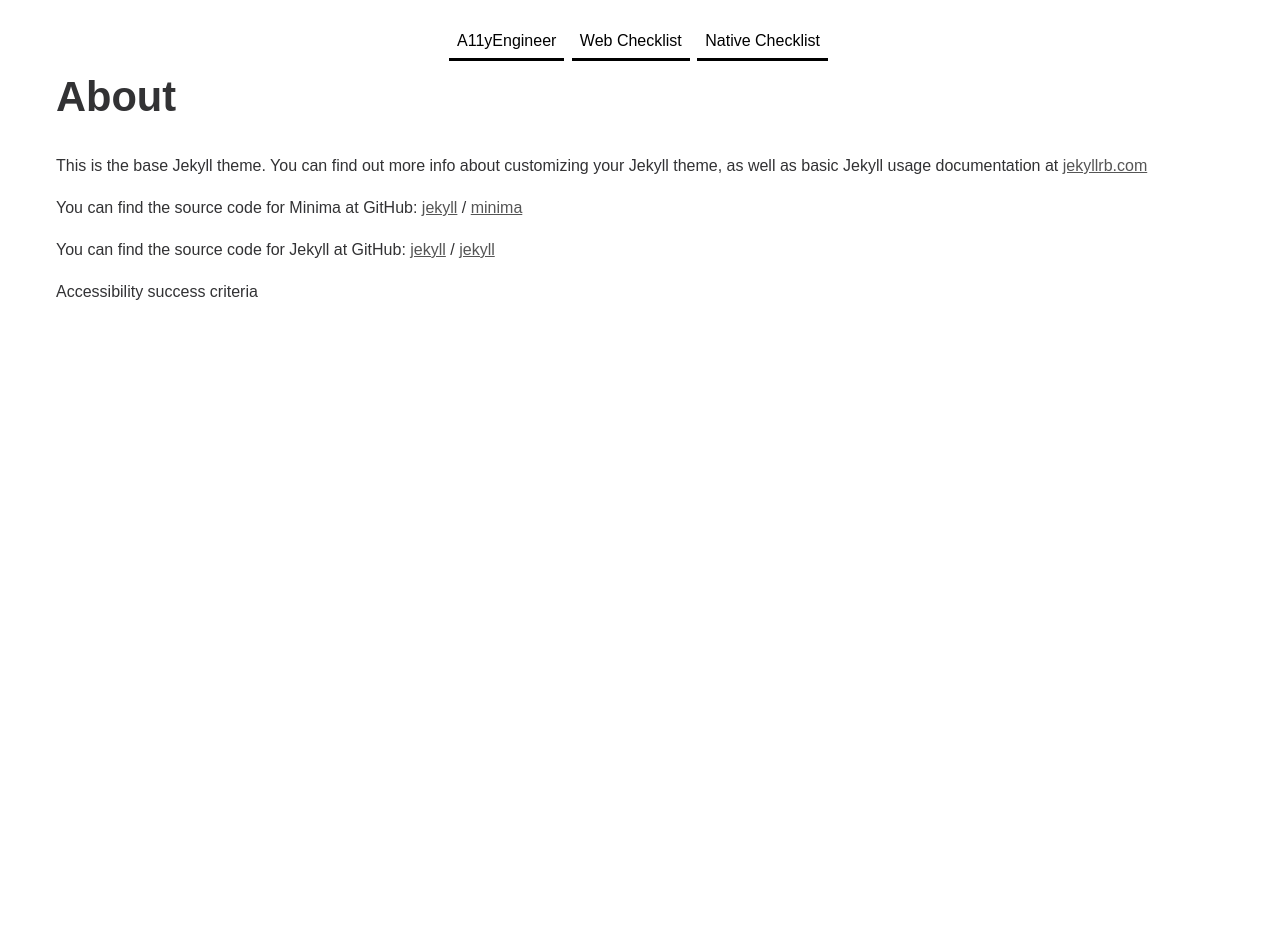
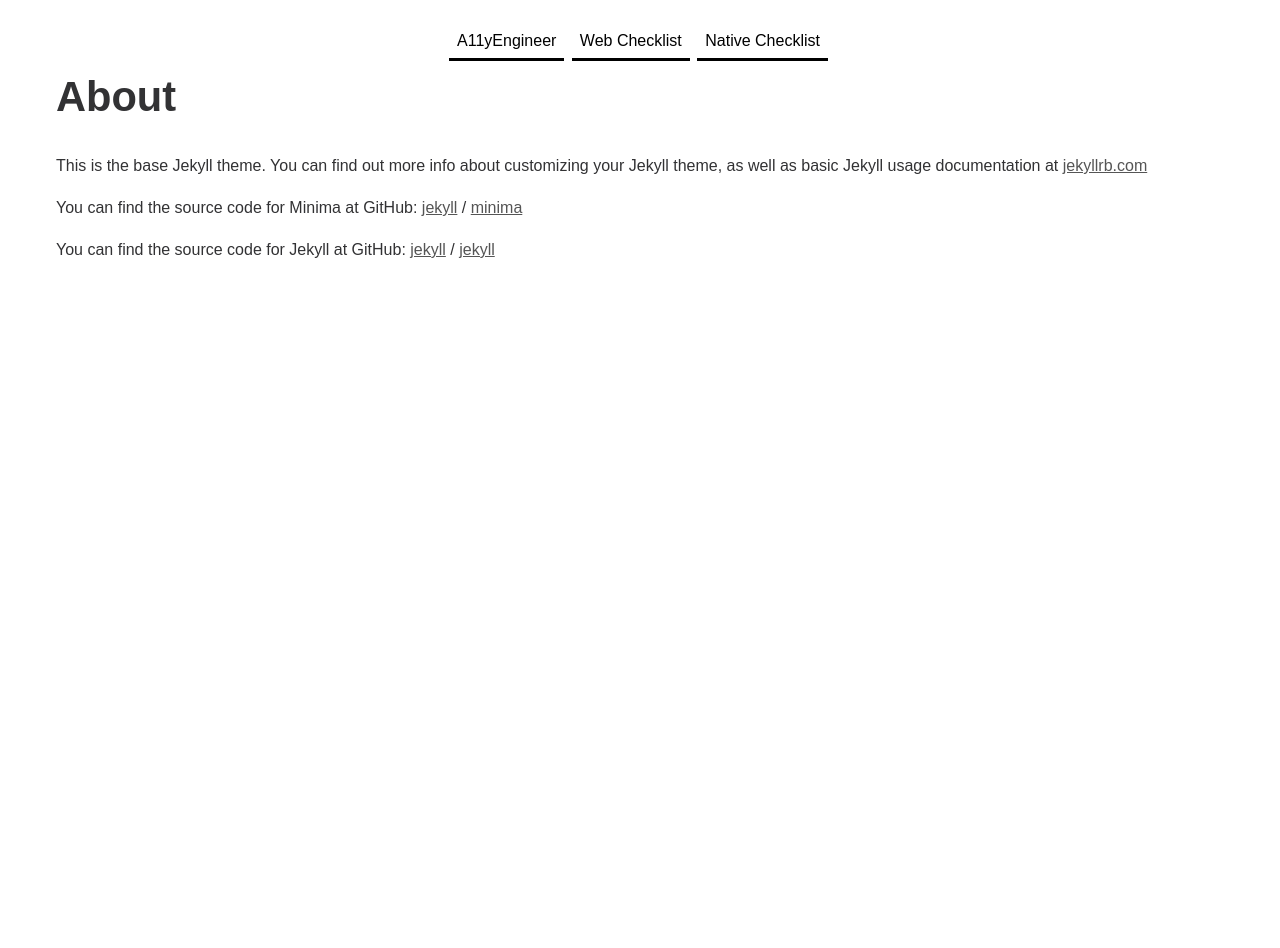
Before and after one commit to charlietriplett/OpenA11yEngineer, a Jekyll site: the page built from about.markdown, in a window 1280 px wide. Built offline with Jekyll 4.4.1, drawn with Linux system fonts in a browser that asks for light colours.

Commit message:
Commenting out footer for the moment

```diff
--- a/_includes/footer.html
+++ b/_includes/footer.html
@@ -1,8 +1,27 @@
-<footer class="container" id="site-footer">
+<!--<footer class="container" id="site-footer">-->
+  <!--<ul>-->
+    <!--<li>-->
+      <!--{%- if site.author -%}-->
+        <!--{{ site.author | escape }}-->
+      <!--{%- else -%}-->
+        <!--{{ site.title | escape }}-->
+      <!--{%- endif -%}-->
+    <!--</li>-->
+    <!--{%- if site.email -%}-->
+      <!--<li>-->
+        <!--<a class="u-email" href="mailto:{{ site.email }}">-->
+          <!--{{ site.email }}-->
+        <!--</a>-->
+      <!--</li>-->
+    <!--{%- endif -%}-->
+  <!--</ul>-->
 
+  <!--<div class="social">-->
+    <!--{%- include social.html -%}-->
+  <!--</div>-->
 
-  <div class="description">
-    <p>{{- site.description | escape -}}</p>
-  </div>
+  <!--<div class="description">-->
+    <!--<p>{{- site.description | escape -}}</p>-->
+  <!--</div>-->
 
-</footer>
+<!--</footer>-->
```
